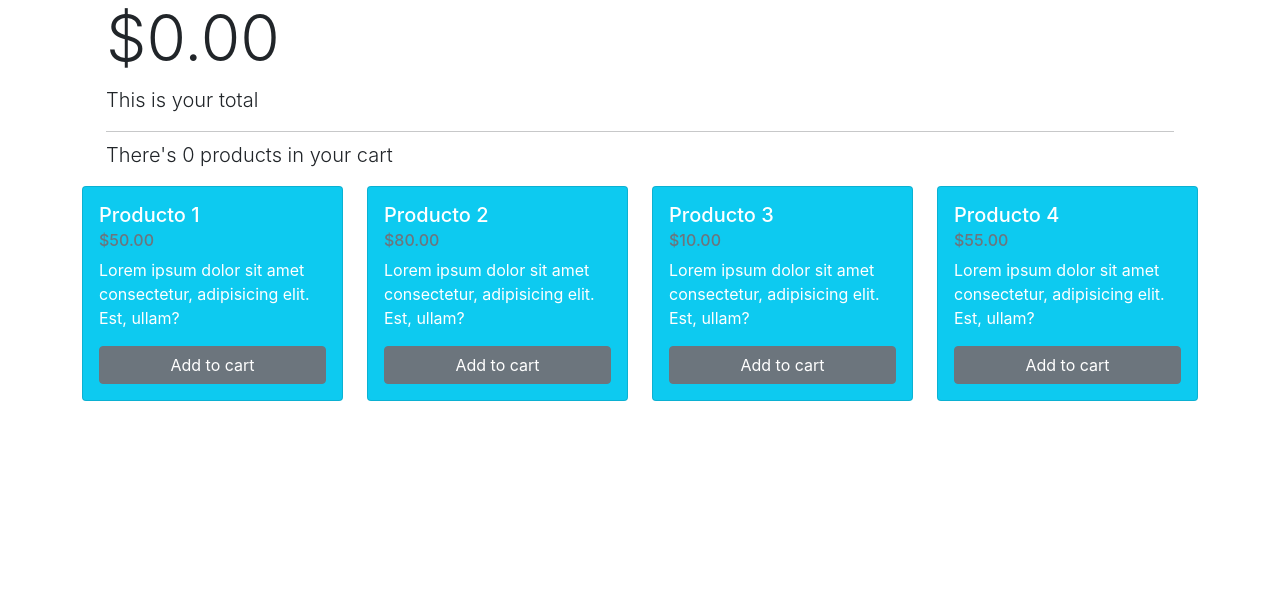
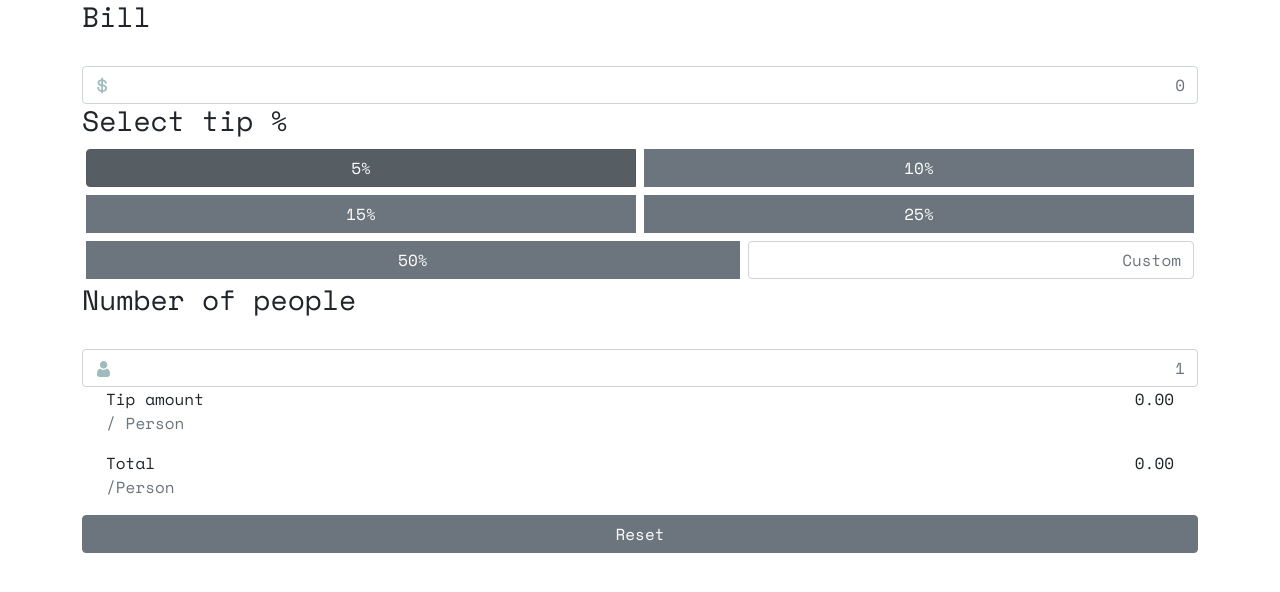
Before and after one commit to karenascencio/React, a React (Create React App) app: page / in a window 1280 px wide. Shown: the top 592 px of the page. Built offline with nearby package versions, Linux system fonts and the light colour scheme.

Commit message:
tip calculator functionality added

```diff
--- a/src/App.js
+++ b/src/App.js
@@ -1,63 +1,101 @@
-import { description } from 'commander'
 import React, {useState} from 'react'
-import { Col, Row, Container, Card, Button, CardTitle, CardText, CardSubtitle, Jumbotron } from 'reactstrap'
-import storeData from "./mockData/index"
+import { Col, Row, Container, Input, Button, ButtonGroup } from 'reactstrap'
+import './App.scss'
 
-console.log(storeData)
 
-const ShoppingItem = ({name, price, description, addingToCart, id}) => {
-  return(
-    <Col>
-      <Card body inverse color="info">
-        <CardTitle tag="h5">{ name }</CardTitle>
-        <CardSubtitle tag="h6" className="mb-2 text-muted"> ${ price }.00</CardSubtitle>
-        <CardText>{ description }</CardText>
-        <Button color="secondary" onClick={addingToCart} data-id={id}>Add to cart</Button>
-      </Card>
-    </Col>
-  )
-}
 
 const App = () => {
-  const { products } = storeData
-  const [cartProducts, setCartProducts] = useState([])
+  const [selectedTip, setSelectedTip] = useState(5);
+  const [bill,setBill] = useState(0);
+  const [people,setPeople]= useState(1);
 
-  const addingToCart = event => {
-    const productId = event.target.dataset.id
-    setCartProducts([...cartProducts, products[productId]])
+  const totalPerCustomer = bill/people;
+  const tipPerCustomer = totalPerCustomer * (selectedTip/100)
+
+
+  function inputHandlerBill(event){
+    const value = parseFloat(event.target.value)
+    isNaN(value)?setBill(0):setBill(value)
   }
+  function inputHandlerPeople(event){
+    const value = parseFloat(event.target.value)
+    isNaN(value)?setPeople(1):setPeople(value)
+  }
+
+  function inputHandlerCustomTip(event){
+    const value = parseFloat(event.target.value)
+    isNaN(value)?setSelectedTip(0):setSelectedTip(value)
+  }
+
 
   return(
     <Container>
       <Row>
-      <Jumbotron fluid>
-        <Container fluid>
-          <h1 className="display-3"> $
-            {
-              cartProducts.reduce( (accum, item) => {
-                return accum += item.price
-              },0)
-            }.00
-          </h1>
-          <p className="lead">This is your total </p>
-          <hr className="my-2" />
-          <p className="lead">There's {cartProducts.length} products in your cart </p>
-        </Container>
-      </Jumbotron>
+        <Col>
+          <h3>
+            Bill
+          </h3>
+          <svg className="input-sign" xmlns="http://www.w3.org/2000/svg" width="11" height="17"><path fill="#9EBBBD" d="M6.016 16.328v-1.464c1.232-.08 2.22-.444 2.964-1.092.744-.648 1.116-1.508 1.116-2.58v-.144c0-.992-.348-1.772-1.044-2.34-.696-.568-1.708-.932-3.036-1.092V4.184c.56.144 1.012.4 1.356.768.344.368.516.816.516 1.344v.288h1.824v-.432c0-.448-.088-.876-.264-1.284a3.783 3.783 0 00-.744-1.116A4.251 4.251 0 007.54 2.9a5.324 5.324 0 00-1.524-.492V.872H4.288V2.36a5.532 5.532 0 00-1.416.324c-.448.168-.84.392-1.176.672-.336.28-.604.616-.804 1.008-.2.392-.3.844-.3 1.356v.144c0 .96.316 1.708.948 2.244.632.536 1.548.884 2.748 1.044v3.912c-.704-.16-1.248-.472-1.632-.936-.384-.464-.576-1.08-.576-1.848v-.288H.256v.576c0 .464.08.924.24 1.38.16.456.404.88.732 1.272.328.392.744.728 1.248 1.008s1.108.476 1.812.588v1.512h1.728zM4.288 7.424c-.688-.128-1.164-.332-1.428-.612-.264-.28-.396-.644-.396-1.092 0-.464.176-.832.528-1.104.352-.272.784-.448 1.296-.528v3.336zm1.728 5.712V9.344c.768.128 1.328.328 1.68.6.352.272.528.688.528 1.248 0 .544-.196.984-.588 1.32-.392.336-.932.544-1.62.624z"/></svg>
+          <Input className="input-text" onChange={ inputHandlerBill} placeholder={bill} />
+        </Col>
       </Row>
       <Row>
-        {
-          products.map( (item, index) =>
-          <ShoppingItem
-            {...item}
-            addingToCart= {addingToCart}
-            id= {index}
-          />)
-        }
+        <Col>
+          <h3>
+            Select tip %
+          </h3>
+          <div>
+            <ButtonGroup className="d-flex flex-wrap">
+              <Button className="button-item m-1" onClick={() => setSelectedTip(5)} active={selectedTip === 5}>5%</Button>
+              <Button className="button-item m-1" onClick={() => setSelectedTip(10)} active={selectedTip === 10}>10%</Button>
+              <Button className="button-item m-1" onClick={() => setSelectedTip(15)} active={selectedTip === 15}>15%</Button>
+              <Button className="button-item m-1" onClick={() => setSelectedTip(25)} active={selectedTip === 25}>25%</Button>
+              <Button className="button-item m-1" onClick={() => setSelectedTip(50)} active={selectedTip === 50}>50%</Button>
+              <Input className="button-item m-1 input-text"onChange={ inputHandlerCustomTip } placeholder="Custom" />
+            </ButtonGroup>
+          </div>
+        </Col>
+      </Row>
+      <Row>
+        <Col>
+          <h3>
+            Number of people
+          </h3>
+          <svg className="input-sign" xmlns="http://www.w3.org/2000/svg" width="13" height="16"><path fill="#9EBBBD" d="M9.573 7.729c.406 0 .784.07 1.126.209.342.14.639.33.881.569.232.227.438.503.614.82a5.1 5.1 0 01.407.949c.097.312.178.654.242 1.016.062.359.105.699.126 1.011.02.307.031.624.031.945 0 .836-.259 1.512-.768 2.01-.504.492-1.17.742-1.98.742H2.748c-.81 0-1.477-.25-1.98-.742C.259 14.76 0 14.084 0 13.248c0-.322.01-.64.032-.945.02-.312.063-.652.126-1.01.063-.363.144-.705.242-1.017.1-.323.238-.643.407-.948.176-.318.382-.594.613-.821.243-.238.54-.43.882-.57.342-.138.72-.208 1.125-.208.16 0 .313.067.61.265.183.123.397.264.636.421.204.134.48.259.822.372.333.11.671.167 1.005.167a3.19 3.19 0 001.006-.167c.341-.113.618-.238.822-.372l.636-.42c.296-.2.45-.266.61-.266zM6.598 0C7.63 0 8.522.38 9.252 1.129s1.1 1.666 1.1 2.724c0 1.06-.37 1.976-1.1 2.725-.73.75-1.623 1.13-2.654 1.13-1.03 0-1.924-.38-2.653-1.13-.73-.749-1.1-1.666-1.1-2.725 0-1.058.37-1.975 1.1-2.724C4.675.379 5.567 0 6.598 0z"/></svg>
+          <Input className="input-text" onChange={inputHandlerPeople} placeholder={people} />
+        </Col>
+      </Row>
+      <Row>
+        <Col>
+          <Container>
+            <Row>
+              <Col className="d-flex justify-content-between">
+                <p>
+                  Tip amount <br /> <span className="text-muted">/ Person</span>
+                </p>
+                <div>
+                    <span>{ isNaN(tipPerCustomer) ? 0 : tipPerCustomer.toFixed(2) }</span>
+                </div>
+              </Col>
+            </Row>
+            <Row>
+              <Col className="d-flex justify-content-between" >
+                <p>
+                  Total <br /> <span className="text-muted">/Person</span>
+                </p>
+                <div>
+                  { isNaN(totalPerCustomer) ? 0 : totalPerCustomer.toFixed(2) }
+                </div>
+              </Col>
+            </Row>
+          </Container>
+          <Button className="w-100" > Reset </Button>
+        </Col>
       </Row>
     </Container>
   )
 
+
 }
 
 export default App;
--- a/src/App.scss
+++ b/src/App.scss
@@ -1,33 +1,33 @@
-.control{
-  width: 80px;
-  margin-top: 50px;
-}
-.traffic-light{
-  width: 100px;
-  height: 100px;
-  margin-left: 150px;
-  margin-top: 50px;
-  display: flex;
-  justify-content: center;
-  align-items: center;
-  border: 2px solid #e5989b;
+@import url('https://fonts.googleapis.com/css2?family=Space+Mono:wght@400;700&display=swap');
+:root {
+  --main-bg-color: brown;
+  --very-dark-cyan: hsl(183, 100%, 15%);
+  --dark-grayish-cyan: hsl(186, 14%, 43%);
+  --dark-grayish-cyan: hsl(184, 14%, 56%);
+  --light-grayish-cyan: hsl(185, 41%, 84%);
+  --light-grayish-cyan: hsl(189, 41%, 97%);
 }
 
-.traffic-light .light{
-  width: 75px;
-  height: 75px;
-  border-radius: 100%;
-  background-color: antiquewhite;
+*{
+  font-family: 'Space Mono', monospace;
+  box-sizing: border-box;
+}
+.input-sign{
+  position: relative;
+  top: 30px;
+  left: 15px;
 }
 
-.go{
-  background-color: #ccd5ae !important
+.input-text{
+  text-align: right;
 }
 
-.caution{
-  background-color: #f2cc8f !important
+.button-item{
+  width: 40%;
 }
 
-.stop{
-  background-color: #f07167 !important
+@media (min-width:1440px){
+  .button-item{
+    width: 28%;
+  }
 }
--- a/src/mockData/index.js
+++ /dev/null
@@ -1,26 +0,0 @@
-const data = {
-    products:[
-        {
-            name:"Producto 1",
-            price:50,
-            description:"Lorem ipsum dolor sit amet consectetur, adipisicing elit. Est, ullam?"
-        },
-        {
-            name:"Producto 2",
-            price:80,
-            description:"Lorem ipsum dolor sit amet consectetur, adipisicing elit. Est, ullam?"
-        },
-        {
-            name:"Producto 3",
-            price:10,
-            description:"Lorem ipsum dolor sit amet consectetur, adipisicing elit. Est, ullam?"
-        },
-        {
-            name:"Producto 4",
-            price:55,
-            description:"Lorem ipsum dolor sit amet consectetur, adipisicing elit. Est, ullam?"
-        }
-    ]
-}
-
-export default data
```
